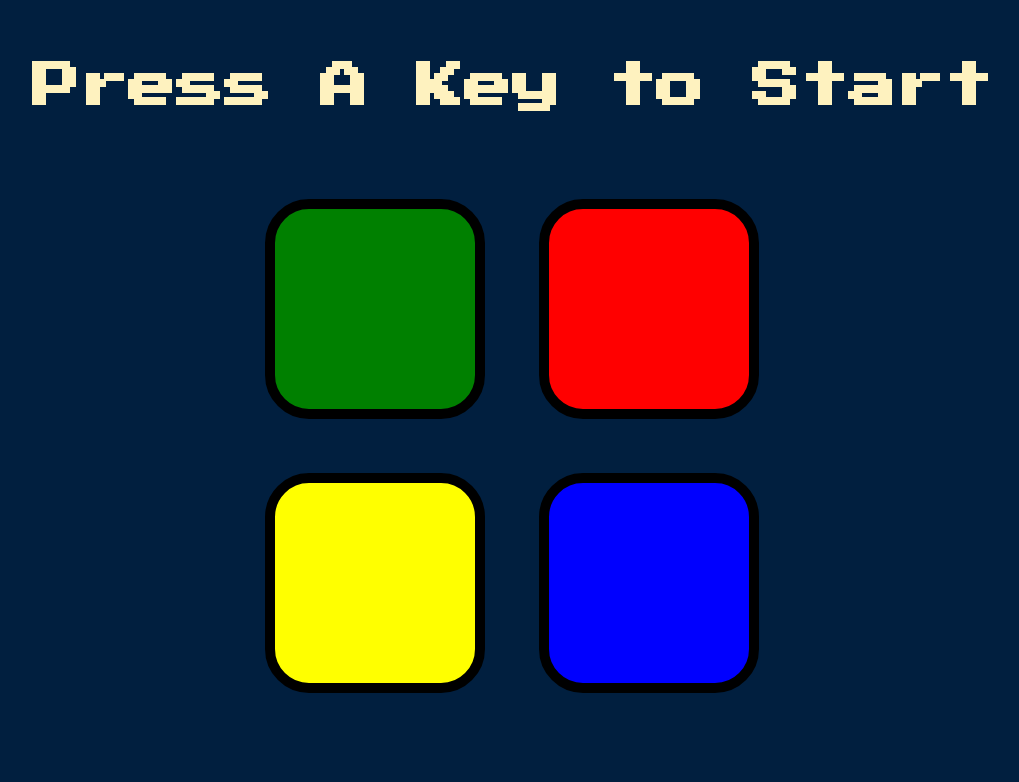
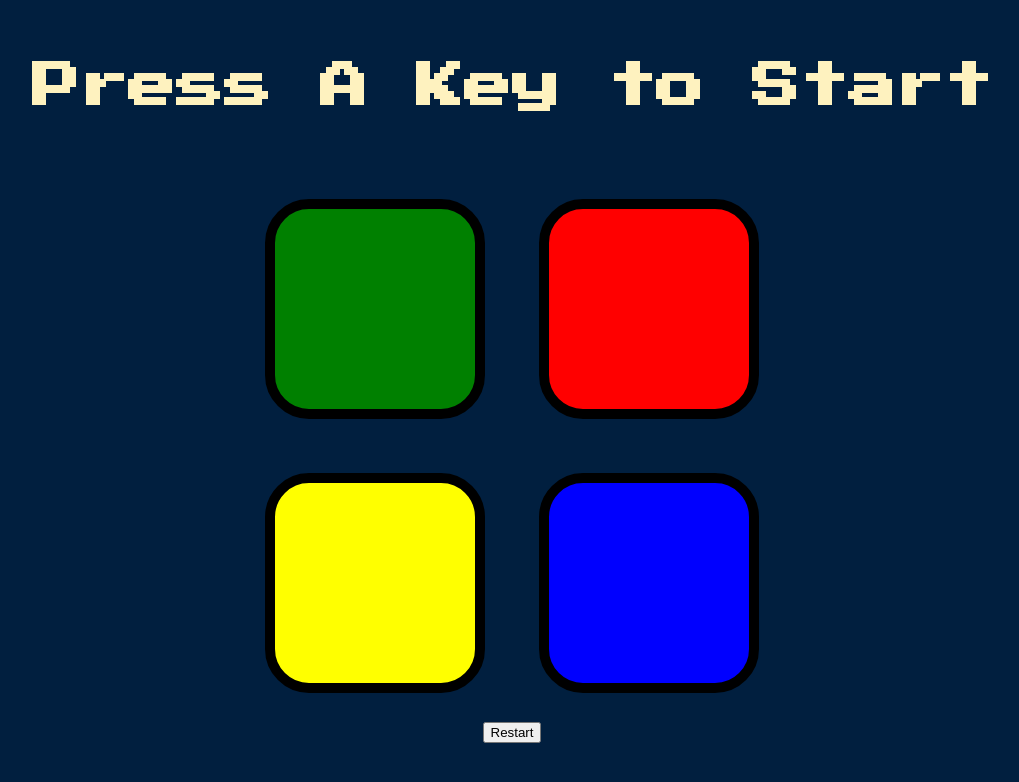
Before and after one commit to kavishingly/Simon-Game, a plain HTML site: page index.html in a window 1280 px wide. Shown: the whole page, without its empty margins (128-1147 px from the left). Drawn offline with nearby package versions, Linux system fonts and the light colour scheme.

Commit message:
Added restart btn

```diff
--- a/index.html
+++ b/index.html
@@ -32,7 +32,7 @@
       </div>
 
     </div>
-
+    <button class="restart">Restart</button>
   </div>
   <script src="https://ajax.googleapis.com/ajax/libs/jquery/3.5.1/jquery.min.js"></script>
   <script src="script.js"></script>
```
